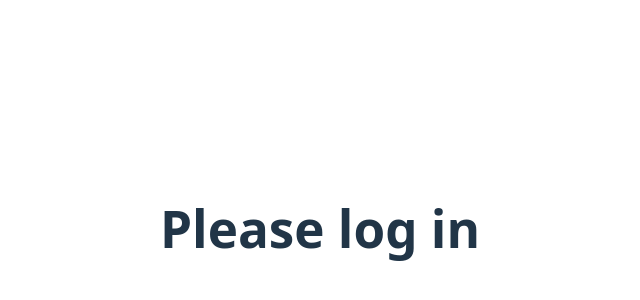
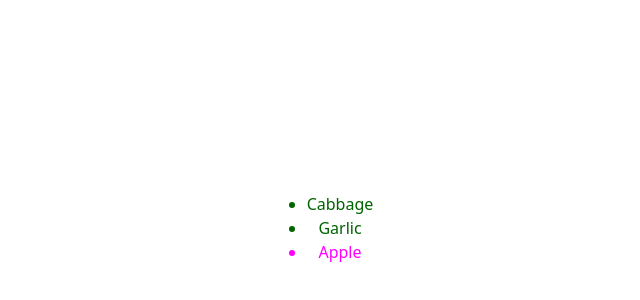
Before and after one commit to margaaustria/appdev1, a React (Vite) app in the folder react-quickstart/: page / in a window 1280 px wide. Shown: the part 172-472 px from the top of the page, without its empty margins (320-960 px from the left). Built offline with nearby package versions, Linux system fonts and the light colour scheme.

Commit message:
Done rendering lists

```diff
--- a/react-quickstart/src/App.jsx
+++ b/react-quickstart/src/App.jsx
@@ -1,23 +1,25 @@
 import { useState } from 'react'
 import './App.css'
 
-function AdminPanel() {
-  return <h1>Admin Panel</h1>
+const products = [
+  { title: 'Cabbage', isFruit: false, id: 1 },
+  { title: 'Garlic', isFruit: false, id: 2 },
+  { title: 'Apple', isFruit: true, id: 3 },
+];
+
+export default function ShoppingList() {
+  const listItems = products.map(product =>
+    <li
+      key={product.id}
+      style={{
+        color: product.isFruit ? 'magenta' : 'darkgreen'
+      }}
+    >
+      {product.title}
+    </li>
+  );
+
+  return (
+    <ul>{listItems}</ul>
+  );
 }
-
-function LoginForm() {
-  return <h1>Please log in</h1>
-}
-
-export default function App() {
-  const [isLoggedIn, setIsLoggedIn] = useState(false)
-
-  let content
-  if (isLoggedIn) {
-    content = <AdminPanel />
-  } else {
-    content = <LoginForm />
-  }
-
-  return <div>{content}</div>
-}
```
